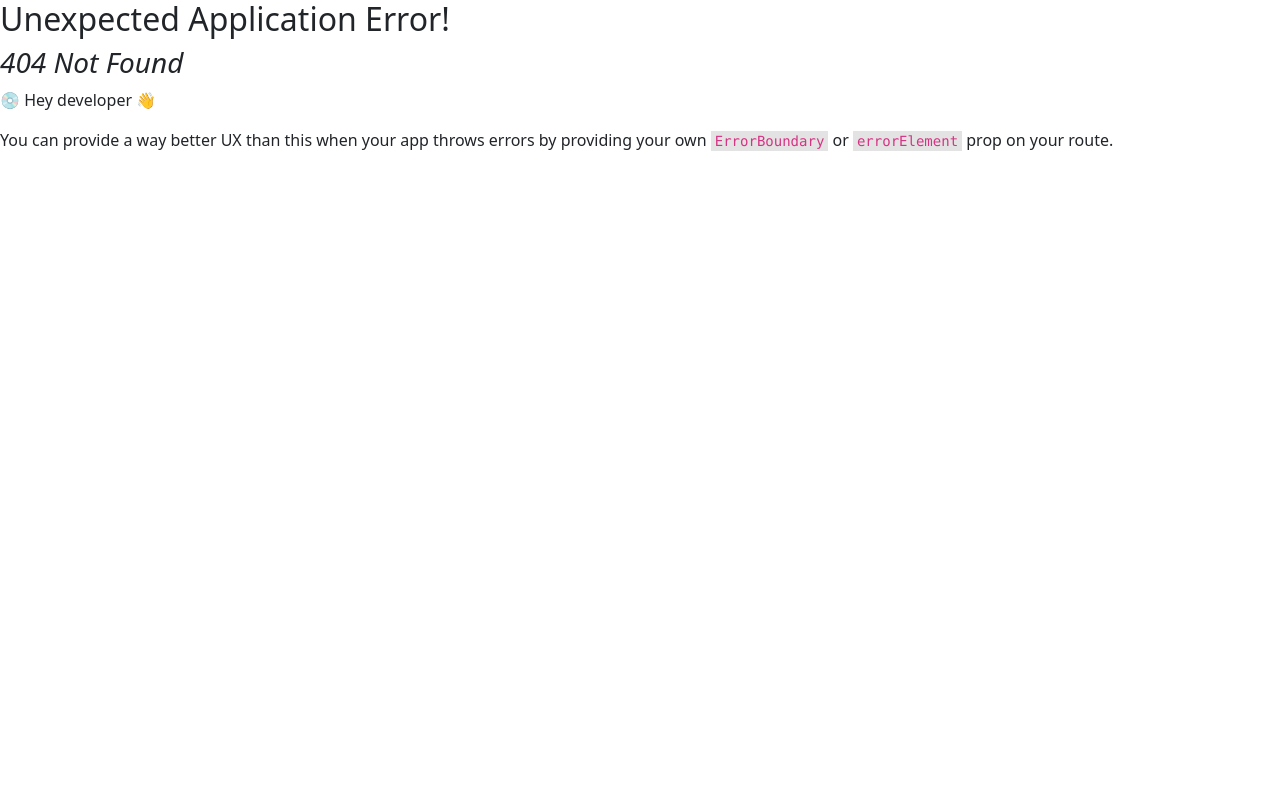
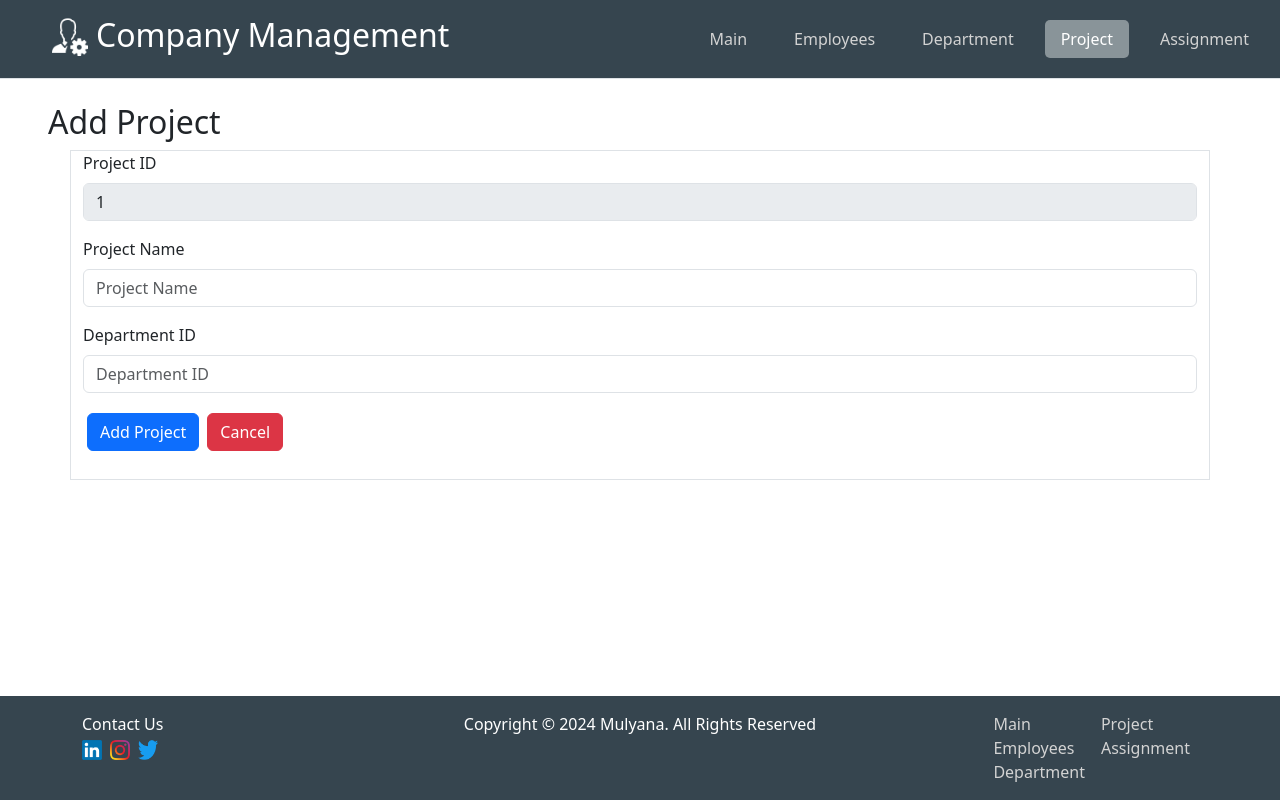
Before and after one commit to Myniv/CompanyManagementSystem, a React (Vite) app: page /projects/new in a window 1280 px wide. Before the commit this address had no page. Built offline with nearby package versions, Linux system fonts and the light colour scheme.

Commit message:
Add project form,table, and page

```diff
--- /dev/null
+++ b/src/Component/Layout/Projects/ProjectsForm.jsx
@@ -0,0 +1,188 @@
+/* eslint-disable react-hooks/exhaustive-deps */
+import { useEffect, useState } from "react";
+import { useNavigate, useOutletContext, useParams } from "react-router-dom";
+import ShowLoading from "../../Elements/ShowLoading";
+
+const ProjectsForm = () => {
+  const { projects, setProjects } = useOutletContext();
+  const navigate = useNavigate();
+  const params = useParams();
+
+  const [formData, setFormData] = useState({
+    projNo: "",
+    projName: "",
+    deptNo: "",
+  });
+
+  useEffect(() => {
+    if (!projects) {
+      const storedProjects = JSON.parse(localStorage.getItem("projects")) || [];
+      setProjects(storedProjects);
+    }
+
+    if (params.id) {
+      const findProject = projects.find(
+        (project) => project.projNo === Number(params.id)
+      );
+      setFormData(findProject);
+    }
+  }, [projects, params.id]);
+
+  const onAddProject = () => {
+    const newProject = {
+      ...formData,
+      projNo: projects.length > 0 ? projects[projects.length - 1].projNo + 1 : 1,
+    };
+
+    const newProjects = [...projects, newProject];
+    localStorage.setItem("projects", JSON.stringify(newProjects));
+    setProjects(newProjects);
+
+    ShowLoading({
+      loadingMessage: "The new project is being added...",
+      nextPage: () => navigate("/projects"),
+    });
+  };
+
+  const onUpdateProject = () => {
+    const updatedProjects = projects.map((project) => {
+      if (project.projNo === formData.projNo) {
+        return { ...project, ...formData };
+      } else {
+        return project;
+      }
+    });
+
+    setProjects(updatedProjects);
+    localStorage.setItem("projects", JSON.stringify(updatedProjects));
+
+    ShowLoading({
+      loadingMessage: `The project with id ${params.id} is updating...`,
+      nextPage: () => navigate("/projects"),
+    });
+  };
+
+  const onCancel = () => {
+    setFormData({
+      projNo: "",
+      projName: "",
+      deptNo: "",
+    });
+    navigate("/projects");
+  };
+
+  const [errors, setErrors] = useState({});
+  const validateForm = () => {
+    const newErrors = {};
+    if (!formData.projName || formData.projName.length < 2 || formData.projName.length > 100) {
+      newErrors.projName = "Project name must be between 2 and 100 characters.";
+    }
+    if (!formData.deptNo) {
+      newErrors.deptNo = "Department ID is required.";
+    }
+    return newErrors;
+  };
+
+  const handleChange = (e) => {
+    const { name, value } = e.target;
+    setFormData({
+      ...formData,
+      [name]: value,
+    });
+  };
+
+  const handleSubmit = (e) => {
+    e.preventDefault();
+    const validationErrors = validateForm();
+    if (Object.keys(validationErrors).length === 0) {
+      if (params.id) {
+        onUpdateProject();
+      } else {
+        onAddProject();
+      }
+      setFormData({
+        projNo: "",
+        projName: "",
+        deptNo: "",
+      });
+      setErrors({});
+    } else {
+      setErrors(validationErrors);
+    }
+  };
+
+  const projectId = projects.length > 0 ? projects[projects.length - 1].projNo + 1 : 1;
+
+  return (
+    <div className="mb-5">
+      <h2 className="ms-5">
+        {params.id ? "Edit Project" : "Add Project"}
+      </h2>
+      <div className="container border">
+        <form onSubmit={handleSubmit} className="mb-4">
+          <div className="mb-3">
+            <label htmlFor="projNo" className="form-label">
+              Project ID
+            </label>
+            <input
+              type="number"
+              className="form-control"
+              id="projNo"
+              name="projNo"
+              value={params.id ? params.id : projectId}
+              disabled
+            />
+          </div>
+          <div className="mb-3">
+            <label htmlFor="projName" className="form-label">
+              Project Name
+            </label>
+            <input
+              type="text"
+              id="projName"
+              name="projName"
+              className={`form-control ${errors.projName ? "is-invalid" : ""}`}
+              onChange={handleChange}
+              value={formData.projName}
+              required
+              placeholder="Project Name"
+            />
+            {errors.projName && (
+              <div className="invalid-feedback">{errors.projName}</div>
+            )}
+          </div>
+          <div className="mb-3">
+            <label htmlFor="deptNo" className="form-label">
+              Department ID
+            </label>
+            <input
+              type="number"
+              id="deptNo"
+              name="deptNo"
+              className={`form-control ${errors.deptNo ? "is-invalid" : ""}`}
+              value={formData.deptNo}
+              onChange={handleChange}
+              required
+              placeholder="Department ID"
+            />
+            {errors.deptNo && (
+              <div className="invalid-feedback">{errors.deptNo}</div>
+            )}
+          </div>
+          <button type="submit" className="btn btn-primary m-1">
+            {params.id ? "Edit Project" : "Add Project"}
+          </button>
+          <button
+            type="button"
+            onClick={onCancel}
+            className="btn btn-danger m-1"
+          >
+            Cancel
+          </button>
+        </form>
+      </div>
+    </div>
+  );
+};
+
+export default ProjectsForm;
--- /dev/null
+++ b/src/Component/Layout/Projects/ProjectsTable.jsx
@@ -0,0 +1,96 @@
+import { useEffect } from "react";
+import { useNavigate, useOutletContext } from "react-router-dom";
+import DeleteConfirmation from "../../Elements/DeleteConfirmation";
+
+const ProjectsTable = () => {
+  const { projects, setProjects } = useOutletContext();
+  const navigate = useNavigate();
+
+  useEffect(() => {
+    const storedProjects = JSON.parse(localStorage.getItem("projects")) || [];
+    setProjects(storedProjects);
+  }, []);
+
+  const onDeleteProject = (projNo) => {
+    const deleteProject = () => {
+      const storedProjects = JSON.parse(localStorage.getItem("projects")) || [];
+      const updatedProjects = storedProjects.filter(
+        (proj) => proj.projNo !== projNo
+      );
+
+      localStorage.setItem("projects", JSON.stringify(updatedProjects));
+      setProjects(updatedProjects);
+    };
+    DeleteConfirmation({ deleteData: () => deleteProject() });
+  };
+
+  const onEditProject = (projNo) => {
+    navigate(`/projects/${projNo}`);
+  };
+
+  const onAddProject = () => {
+    navigate(`/projects/new`);
+  };
+
+  return (
+    <div className="m-4">
+      <div className="d-flex justify-content-between align-items-center">
+        <h2>Projects Table</h2>
+      </div>
+      <table className="table table-striped table-bordered">
+        <thead className="thead-dark">
+          <tr>
+            <th scope="col">Project ID</th>
+            <th scope="col">Project Name</th>
+            <th scope="col">Department ID</th>
+            <th scope="col">Action</th>
+          </tr>
+        </thead>
+        <tbody>
+          {projects.map((project) => (
+            <tr scope="row" key={project.projNo}>
+              <td>{project.projNo}</td>
+              <td>{project.projName}</td>
+              <td>{project.deptNo}</td>
+              <td>
+                <div className="d-grid gap-2 d-md-flex justify-content-md">
+                  <button
+                    type="button"
+                    className="btn btn-primary btn-sm"
+                    onClick={() => onEditProject(project.projNo)}
+                  >
+                    Edit
+                  </button>
+                  <button
+                    type="button"
+                    className="btn btn-danger btn-sm"
+                    onClick={() => onDeleteProject(project.projNo)}
+                  >
+                    Delete
+                  </button>
+                </div>
+              </td>
+            </tr>
+          ))}
+          <tr>
+            <td colSpan="4">
+              <div className="d-flex justify-content-end">
+                <div className="d-grid gap-2 col-2">
+                  <button
+                    type="button"
+                    className="btn btn-primary btn-sm btn-block"
+                    onClick={onAddProject}
+                  >
+                    Add Project
+                  </button>
+                </div>
+              </div>
+            </td>
+          </tr>
+        </tbody>
+      </table>
+    </div>
+  );
+};
+
+export default ProjectsTable;
--- /dev/null
+++ b/src/Page/ProjectsPage.jsx
@@ -0,0 +1,14 @@
+import { useState } from "react";
+import { Outlet } from "react-router-dom";
+
+const ProjectsPage = () => {
+  const [projects, setProjects] = useState([]);
+
+  return (
+    <>
+      <Outlet context={{ projects, setProjects }} />
+    </>
+  );
+};
+
+export default ProjectsPage;
```
Also changed, not shown: src/Routers.jsx (+13 -0 lines).
